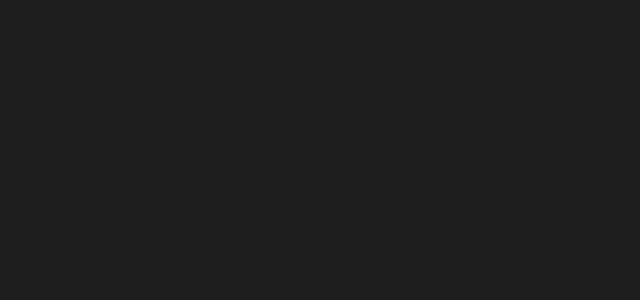
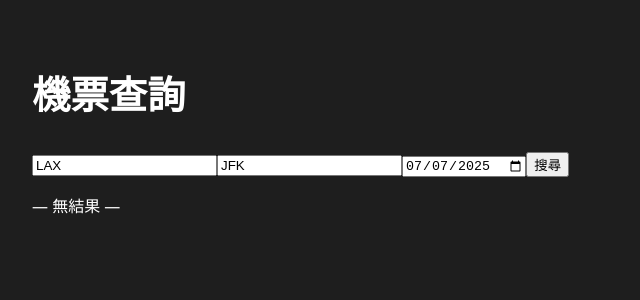
Before and after one commit to Steven23654102/247031381_travel-agency-frontend, a React (Create React App) app: page /flights in a window 1280 px wide. Before the commit this address had no page. Shown: the top 300 px of the page, without its empty margins (0-640 px from the left). Built offline with nearby package versions, Linux system fonts and the light colour scheme.

Commit message:
feat(flights): displays airline logos and completes the search page

```diff
--- a/package.json
+++ b/package.json
@@ -3,6 +3,7 @@
   "version": "0.1.0",
   "private": true,
   "dependencies": {
+    "@koa/multer": "^4.0.0",
     "@testing-library/dom": "^10.4.0",
     "@testing-library/jest-dom": "^6.6.3",
     "@testing-library/react": "^16.3.0",
@@ -44,6 +45,8 @@
     ]
   },
   "devDependencies": {
+    "@types/koa__multer": "^2.0.7",
+    "@types/multer": "^1.4.13",
     "@types/react-router-dom": "^5.3.3"
   }
 }
--- a/src/App.tsx
+++ b/src/App.tsx
@@ -10,6 +10,7 @@ import Account from './pages/Account';
 import Booking from './pages/Booking';
 import Bookings from './pages/Bookings';
 import Favorites from './pages/Favorites';
+import Flights from './pages/Flights';
 
 
 
@@ -29,7 +30,7 @@ function App() {
         <Route path="/hotels/:id/booking" element={<Booking />} />
         <Route path="/bookings" element={<Bookings />} />
         <Route path="/favorites" element={<Favorites />} />
-
+  <Route path="/flights" element={<Flights />} />
       </Routes>
     </Router>
   );
--- a/src/pages/Dashboard.tsx
+++ b/src/pages/Dashboard.tsx
@@ -60,6 +60,21 @@ const [maxPrice, setMaxPrice] = useState<number | ''>('');
   return (
     <div style={{ padding: '2rem', color: 'white', textAlign: 'center' }}>
       <div style={{ display: 'flex', justifyContent: 'center', gap: '1rem', marginBottom: '1rem' }}>
+        <button
+  onClick={() => navigate('/flights')}
+  style={{
+    backgroundColor: '#17a2b8',
+    color: 'white',
+    border: 'none',
+    padding: '10px 20px',
+    borderRadius: '8px',
+    cursor: 'pointer',
+    fontWeight: 'bold'
+  }}
+>
+  ✈️ 航班查詢
+</button>
+
         <button
           onClick={() => navigate('/hotels/list')}
           style={{
--- /dev/null
+++ b/src/pages/Flights.tsx
@@ -0,0 +1,90 @@
+// frontend/src/pages/Flights.tsx
+import React, { useState } from 'react';
+import axios from 'axios';
+
+interface Flight {
+  departure_time?: string;
+  arrival_time?: string;
+  duration?: { text: string };
+  price?: number;
+  flights?: {
+    airline: string;
+    airline_logo?: string;
+  }[];
+}
+
+const Flights: React.FC = () => {
+  const [from, setFrom] = useState('LAX');
+  const [to, setTo] = useState('JFK');
+  const [date, setDate] = useState('2025-07-07');
+  const [results, setResults] = useState<Flight[]>([]);
+  const [loading, setLoading] = useState(false);
+
+  const handleSearch = async () => {
+    setLoading(true);
+    try {
+      const res = await axios.get('http://localhost:3000/api/flights/search', {
+        params: { from, to, date },
+      });
+
+      console.log(' Raw response:', res.data);
+
+      const flights: Flight[] = [
+        ...(res.data?.data?.itineraries?.topFlights ?? []),
+        ...(res.data?.data?.itineraries?.otherFlights ?? []),
+      ];
+
+      setResults(flights);
+    } catch (err: any) {
+      alert(`搜尋失敗：${err.response?.data?.error || err.message}`);
+    } finally {
+      setLoading(false);
+    }
+  };
+
+  return (
+    <div style={{ padding: '2rem', color: '#fff' }}>
+      <h2>機票查詢</h2>
+
+      <input value={from} onChange={(e) => setFrom(e.target.value.toUpperCase())} />
+      <input value={to} onChange={(e) => setTo(e.target.value.toUpperCase())} />
+      <input type="date" value={date} onChange={(e) => setDate(e.target.value)} />
+      <button onClick={handleSearch} disabled={loading}>
+        {loading ? '搜尋中…' : '搜尋'}
+      </button>
+
+      {results.length === 0 && !loading && <p>— 無結果 —</p>}
+
+      {results.map((f, idx) => {
+        const flight = f.flights?.[0];
+        return (
+          <div
+            key={idx}
+            style={{
+              border: '1px solid #555',
+              margin: '1rem 0',
+              padding: '1rem',
+            }}
+          >
+            <div style={{ display: 'flex', alignItems: 'center', gap: '1rem' }}>
+              {flight?.airline_logo && (
+                <img src={flight.airline_logo} alt="logo" height={30} />
+              )}
+              <strong>
+                {flight?.airline || '未知航空'}
+                {f.duration?.text ? `（${f.duration.text}）` : ''}
+              </strong>
+            </div>
+
+            <p>
+              {from} {f.departure_time} → {to} {f.arrival_time}
+            </p>
+            {f.price && <p>價格：${f.price}</p>}
+          </div>
+        );
+      })}
+    </div>
+  );
+};
+
+export default Flights;
```
Also changed, not shown: src/pages/Account.tsx (+10 -0 lines), 1 other file (tests, documents, lock files or other folders).
